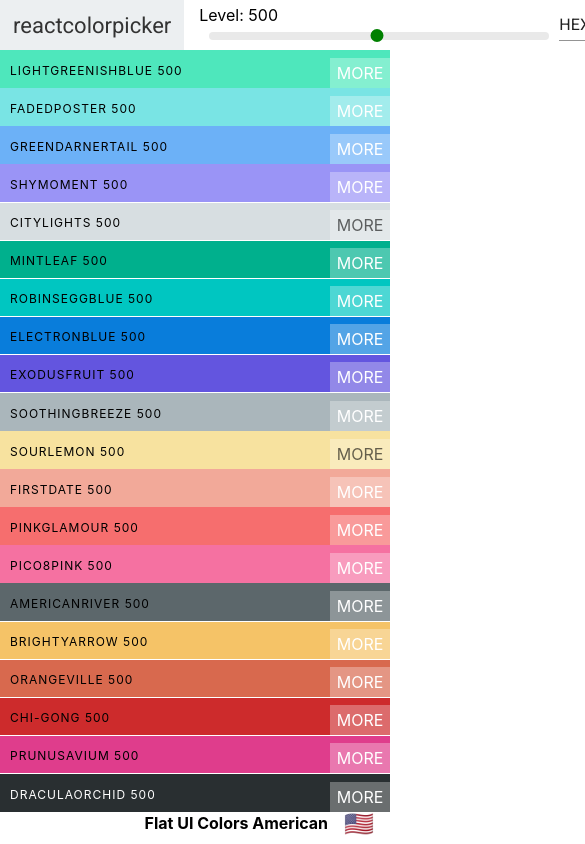
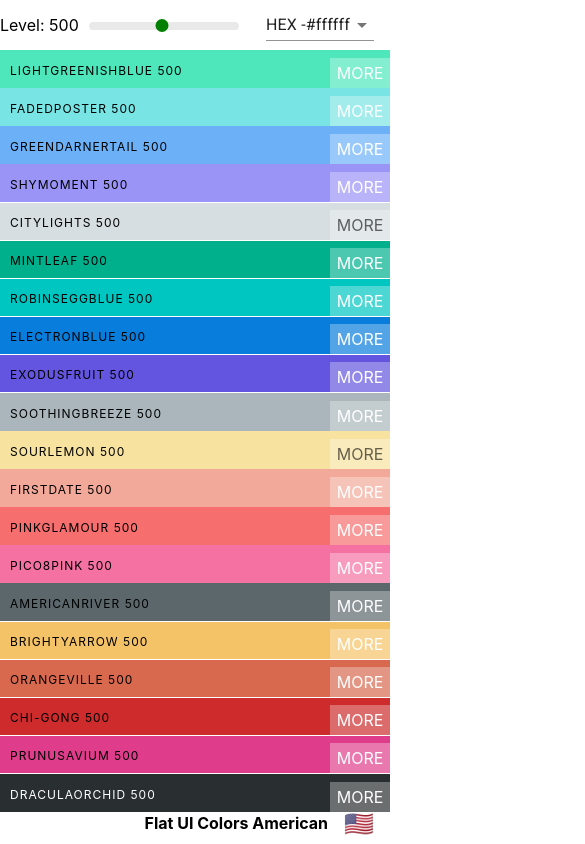
Before and after one commit to Sairoden/colors-app, a React (Create React App) app: page /palette/flat-ui-colors-american in a window 390 px wide. Shown: the top 844 px of the page, 585 px wide, since content can reach past the window. Built offline with nearby package versions, Linux system fonts and the light colour scheme.

Commit message:
Make form and navbar responsive

```diff
--- a/src/styles/DraggableColorBoxStyles.js
+++ b/src/styles/DraggableColorBoxStyles.js
@@ -1,3 +1,5 @@
+import sizes from "./sizes.js";
+
 const styles = {
   root: {
     width: "20%",
@@ -10,6 +12,18 @@ const styles = {
     "&:hover svg": {
       color: "white",
       transform: "scale(1.5)",
+    },
+    [sizes.down("lg")]: {
+      width: "25%",
+      height: "20%",
+    },
+    [sizes.down("md")]: {
+      width: "50%",
+      height: "10%",
+    },
+    [sizes.down("sm")]: {
+      width: "100%",
+      height: "5%",
     },
   },
 
--- a/src/styles/NavbarStyles.js
+++ b/src/styles/NavbarStyles.js
@@ -1,3 +1,5 @@
+import sizes from "./sizes";
+
 export default {
   Navbar: {
     display: "flex",
@@ -18,6 +20,9 @@ export default {
     "& a": {
       textDecoration: "none",
       color: "#333",
+    },
+    [sizes.down("xs")]: {
+      display: "none",
     },
   },
 
@@ -42,6 +47,9 @@ export default {
         marginLeft: "-2px",
         marginTop: "-3px",
       },
+    [sizes.down("md")]: {
+      width: "150px",
+    },
   },
   selectContainer: {
     marginLeft: "auto",
--- a/src/styles/PaletteFormNavStyles.js
+++ b/src/styles/PaletteFormNavStyles.js
@@ -1,4 +1,6 @@
 import { DRAWER_WIDTH } from "./constants";
+import sizes from "./sizes.js";
+
 const drawerWidth = DRAWER_WIDTH;
 
 const styles = theme => ({
@@ -39,10 +41,18 @@ const styles = theme => ({
     "& a": {
       textDecoration: "none",
     },
+
+    [sizes.down("xs")]: {
+      marginRight: "0.5rem",
+    },
   },
 
   button: {
     margin: "0 0.5rem",
+    [sizes.down("xs")]: {
+      margin: "0 0.2rem",
+      padding: "0.3rem",
+    },
   },
 });
 
```
